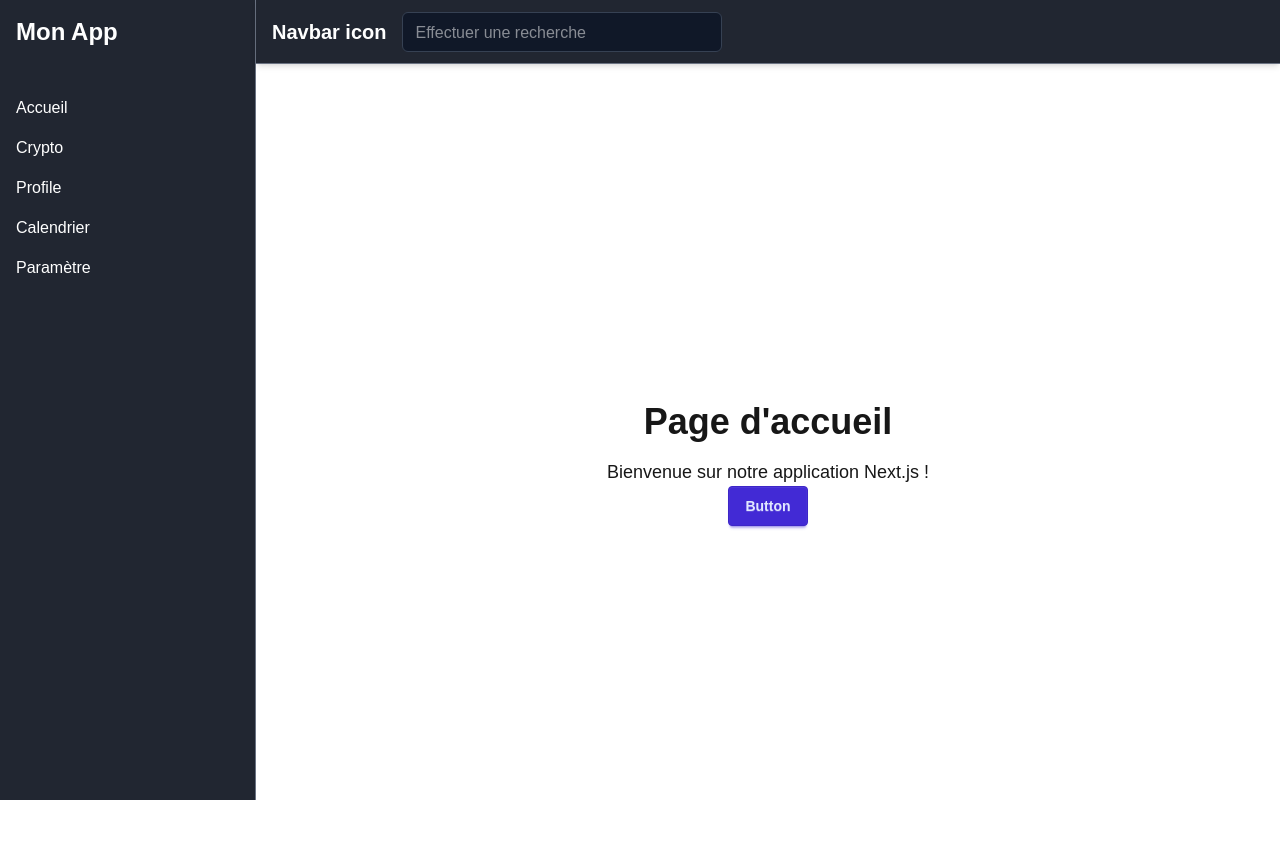
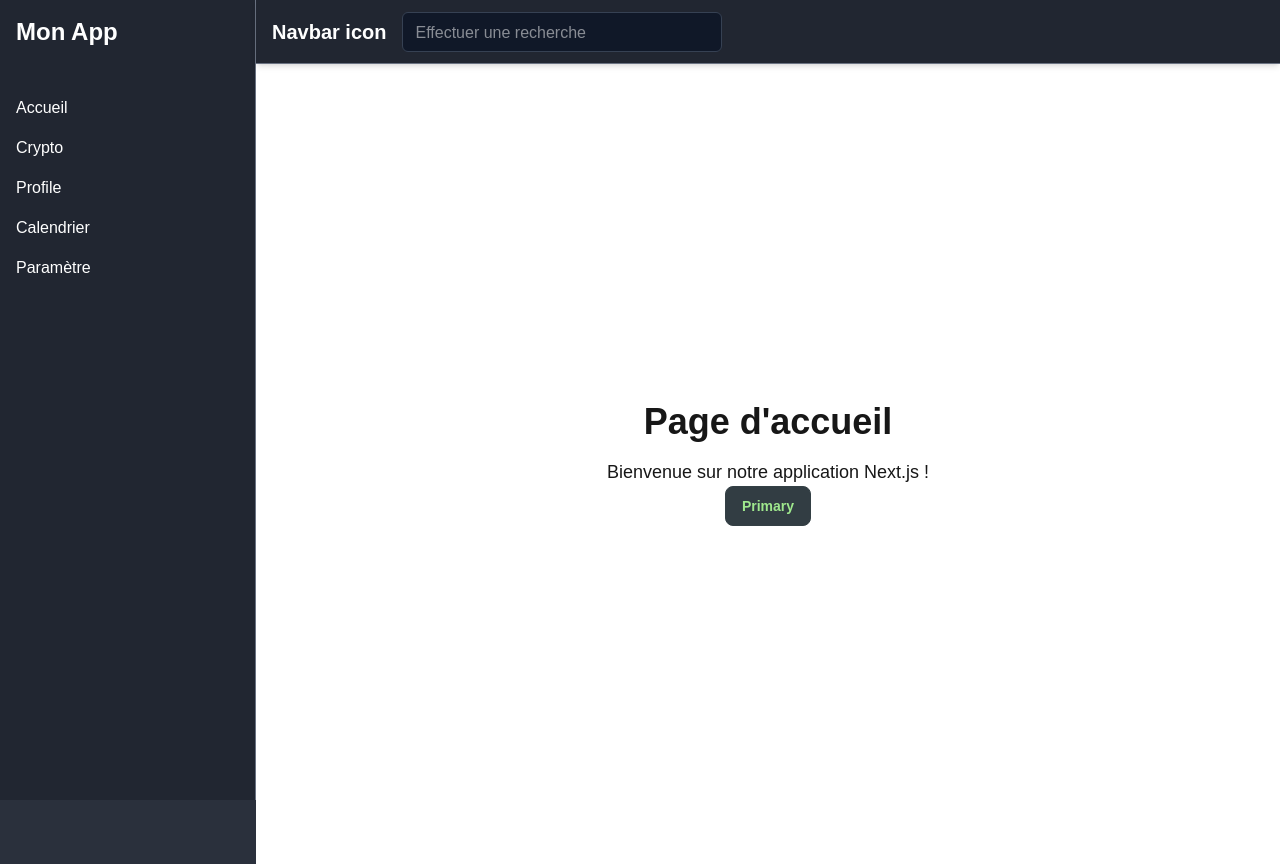
Before and after one commit to TISEPSE/Dashboard, a Next.js app: page / in a window 1280 px wide. Built offline with nearby package versions, Linux system fonts and the light colour scheme.

Commit message:
importation des thèmes fionctionelles

```diff
--- a/src/app/globals.css
+++ b/src/app/globals.css
@@ -1,5 +1,10 @@
 @import "tailwindcss";
-@plugin "daisyui";
+
+@plugin "daisyui" {
+
+  themes: light --default, dark --prefersdark, night, dim;
+
+}
 
 :root {
   --background: #ffffff;
--- a/src/app/layout.jsx
+++ b/src/app/layout.jsx
@@ -8,7 +8,7 @@ const geistMono = Geist_Mono({ variable: "--font-geist-mono", subsets: ["latin"]
 
 export default function RootLayout({ children }) {
   return (
-    <html lang="fr">
+    <html data-theme="dim" lang="fr">
       <body className={`${geistSans.variable} ${geistMono.variable} antialiased ml-64 pt-16`}>
         <Navbar />
         <Header />
--- a/src/app/page.jsx
+++ b/src/app/page.jsx
@@ -5,7 +5,7 @@ export default function Home() {
     <div className="flex flex-col items-center justify-center min-h-screen">
       <h1 className="text-4xl font-bold">Page d'accueil</h1>
       <p className="mt-4 text-lg">Bienvenue sur notre application Next.js !</p>
-      <a className="btn btn-primary">Button</a>
+      <button className="btn btn-soft btn-primary">Primary</button>
     </div>
   );
 }
```
